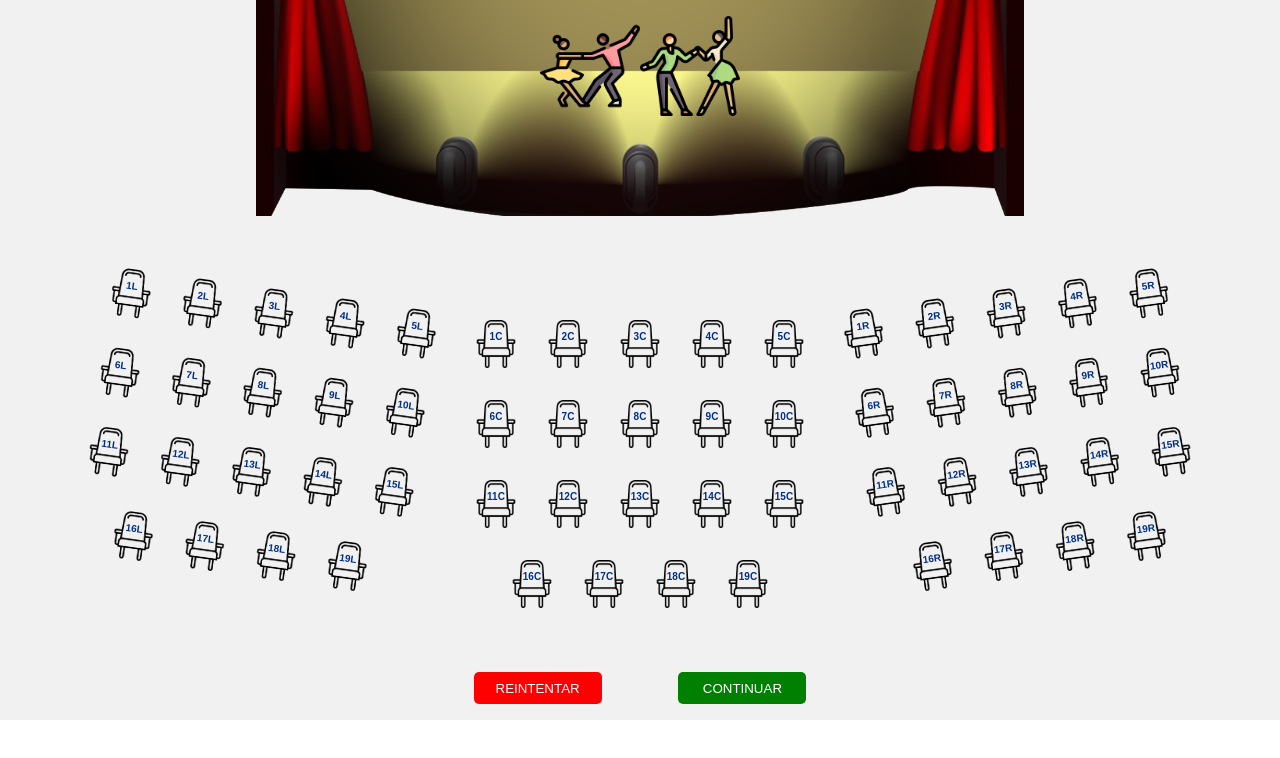
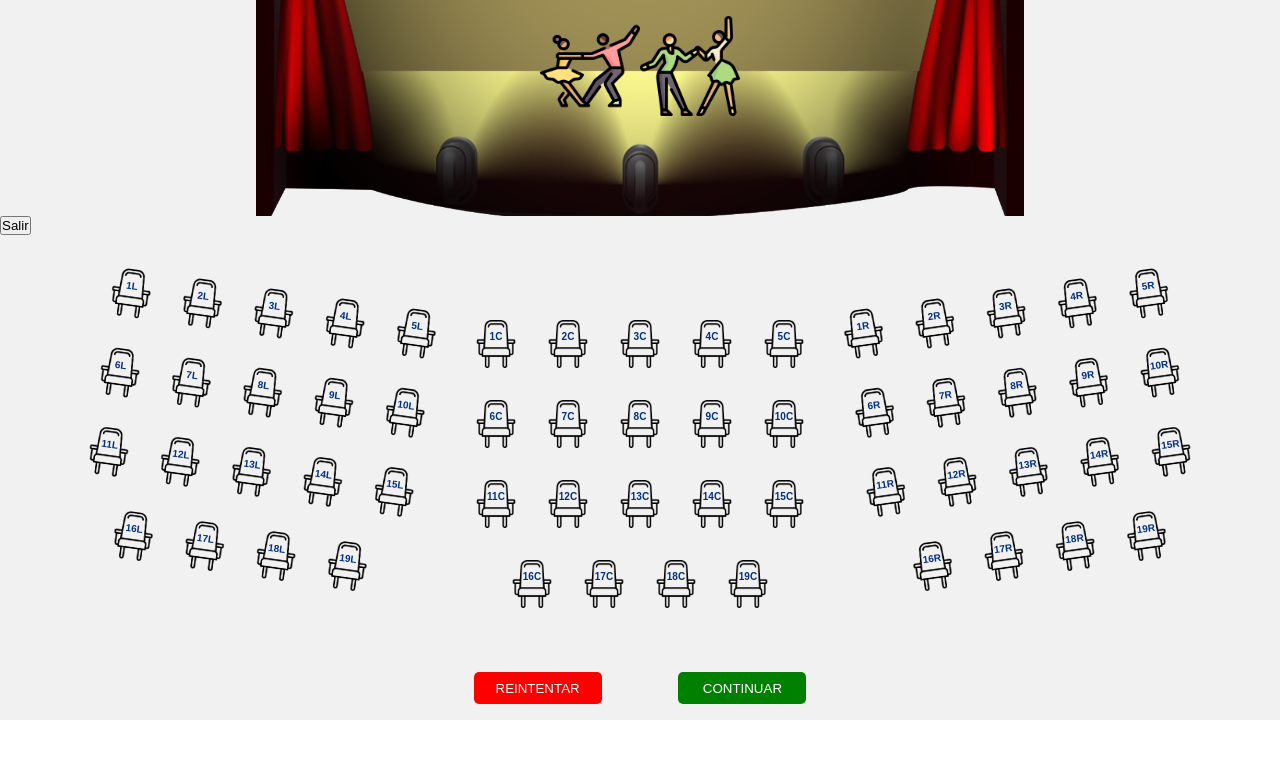
Before and after one commit to ThompsonDavila/ThompsonDavila.github.io, a plain HTML site: page sistema/Asientos.html in a window 1280 px wide. Drawn offline with nearby package versions, Linux system fonts and the light colour scheme.

Commit message:
Update Asientos.html

```diff
--- a/sistema/Asientos.html
+++ b/sistema/Asientos.html
@@ -39,6 +39,7 @@
       </div>
       <button class="btnCancelar" onclick="cancelar();">Reintentar</button>
       <button class="btnContinuar" onclick="registroExitoso(); ">Continuar</button>
+      <button class="btnSalir" onclick="salir(); ">Salir</button>
     </section>
   </main>
   <div id='system_alerts' class='system-alerts'></div>
```
